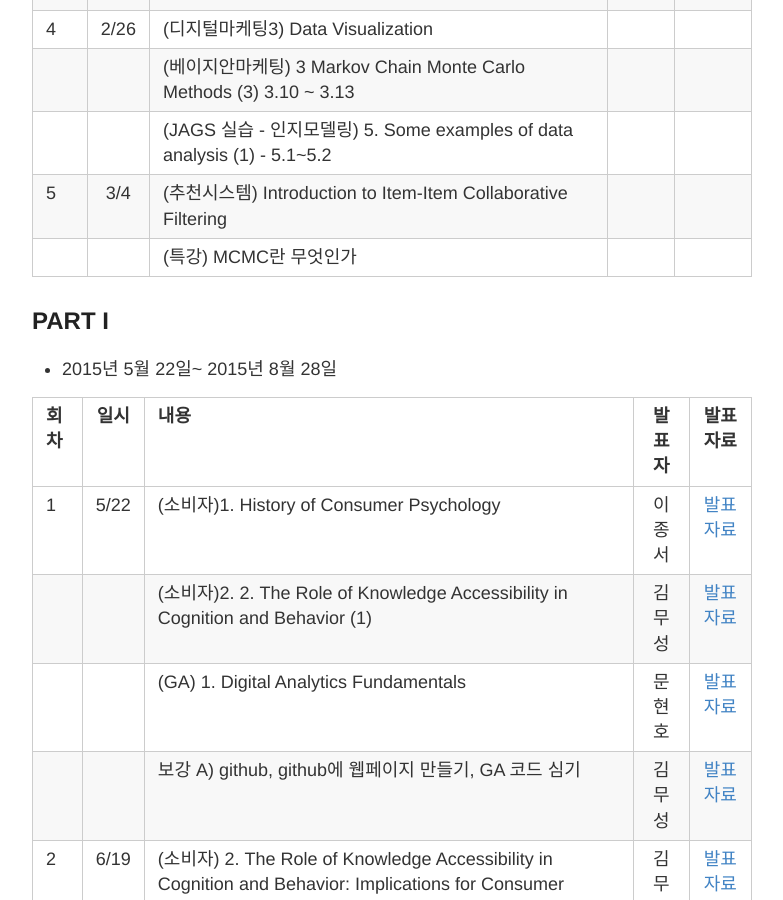
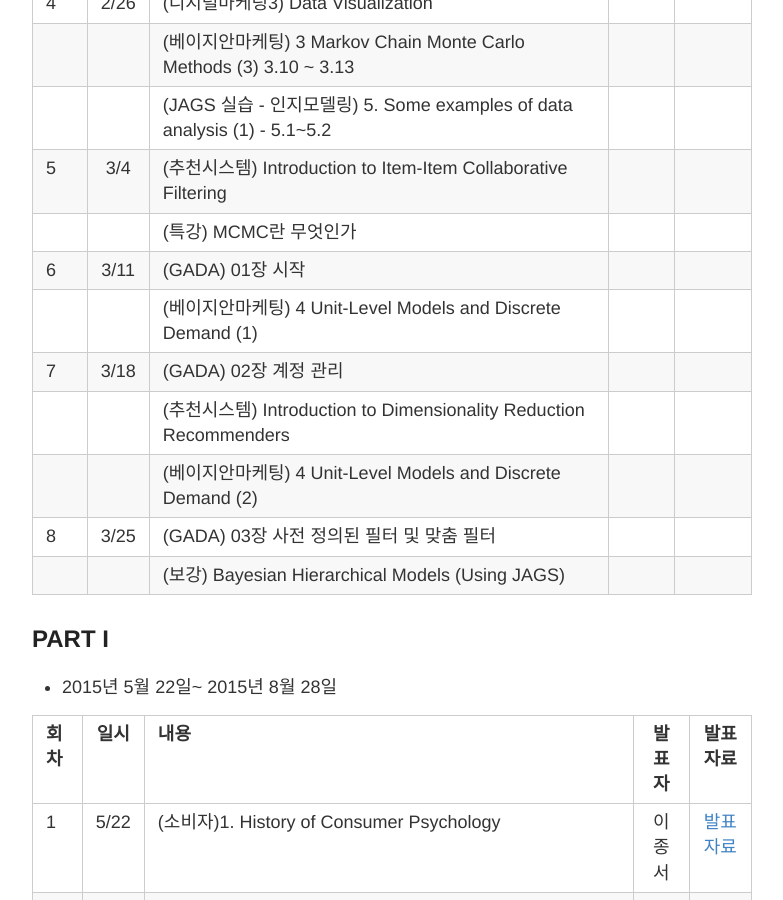
Before and after one commit to psygement/conpsy, a Jekyll site: the page built from _posts/2015-12-14-SCHEDULE.md, in a window 1280 px wide and 900 px high, scrolled down 2120 px. Shown: the whole window, without its empty margins (248-1031 px from the left). Built offline with Jekyll 4.4.1, drawn with Linux system fonts in a browser that asks for light colours; Markdown is read by kramdown in place of the engine named in the settings.

Commit message:
Update 2015-12-14-SCHEDULE.md

```diff
--- a/_posts/2015-12-14-SCHEDULE.md
+++ b/_posts/2015-12-14-SCHEDULE.md
@@ -53,6 +53,13 @@ title: 스터디 일정 & 커리큘럼 & 발표자료
 |   |    |(JAGS 실습 - 인지모델링) 5. Some examples of data analysis (1) - 5.1~5.2   | |
 | 5 |3/4 |(추천시스템) Introduction to Item-Item Collaborative Filtering  | | |
 |   |    |(특강) MCMC란 무엇인가    | |
+| 6 |3/11 |(GADA) 01장 시작 | | |
+|   |    |(베이지안마케팅) 4 Unit-Level Models and Discrete Demand (1)     | |
+| 7 |3/18 |(GADA) 02장 계정 관리 | | |
+|   |    |(추천시스템) Introduction to Dimensionality Reduction Recommenders | | |
+|   |    |(베이지안마케팅) 4 Unit-Level Models and Discrete Demand (2)     | |
+| 8 |3/25 |(GADA) 03장 사전 정의된 필터 및 맞춤 필터 | | |
+|   |    |(보강) Bayesian Hierarchical Models (Using JAGS)     | |
 
 
 
```
